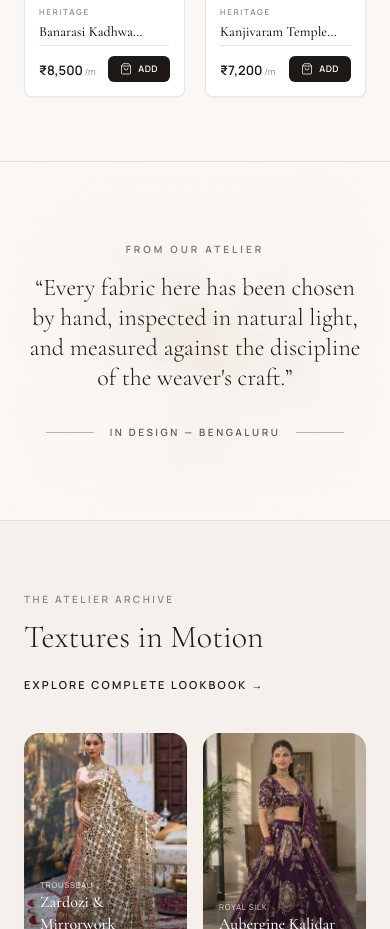
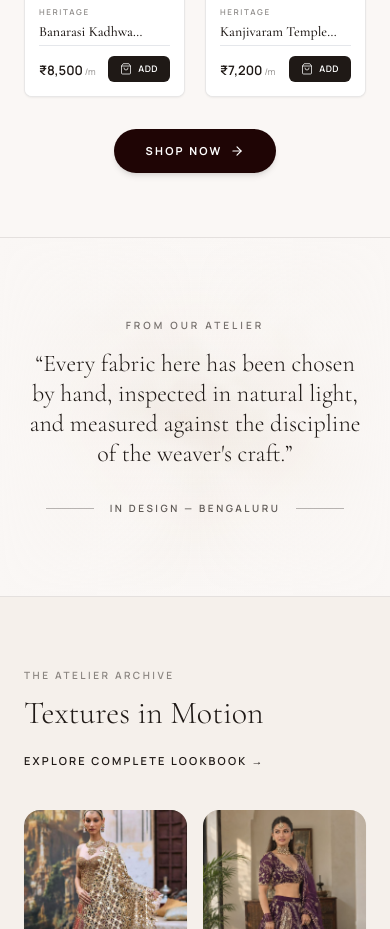
Before and after one commit to ldhanushraj007/IDF_FINAL, a React (Vite) app in the folder idf/: page / in a window 390 px wide. Shown: the part 1940-2869 px from the top of the page. Built offline with nearby package versions, Linux system fonts and the light colour scheme; no server answers.

Commit message:
feat: add mobile-only Shop Now button below products on home page

```diff
--- a/idf/src/pages/HomePage.tsx
+++ b/idf/src/pages/HomePage.tsx
@@ -216,6 +216,17 @@ export default function HomePage() {
               ))}
             </div>
           )}
+
+          {/* Mobile-only Shop Now button */}
+          <div className="mt-8 flex justify-center md:hidden">
+            <Link
+              to="/shop"
+              className="inline-flex items-center gap-2 px-8 py-3.5 bg-[#1F0505] text-white font-sans text-[11px] font-bold tracking-[0.2em] uppercase rounded-full shadow-md hover:bg-[#3a0a0a] active:scale-95 transition-all duration-200"
+            >
+              <span>Shop Now</span>
+              <ArrowRight className="h-3.5 w-3.5" />
+            </Link>
+          </div>
         </div>
       </section>
 
```
